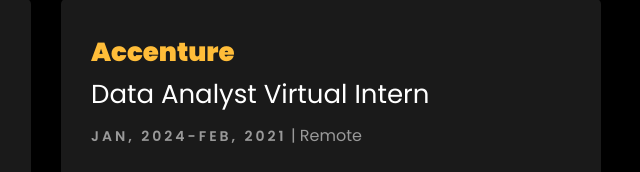
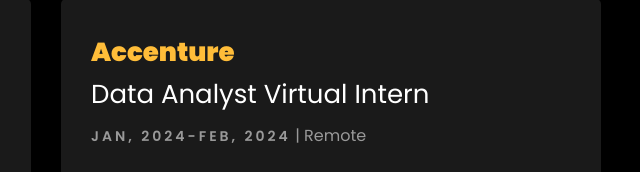
Before and after one commit to MPraveenKumar97/MPraveenKumar97.github.io, a plain HTML site: page index.html in a window 1280 px wide. Shown: the part 2117-2289 px from the top of the page, 594-1234 px from the left. Drawn offline with Linux system fonts and the light colour scheme; files whose address does not match are found by name.

Commit message:
Update index.html

```diff
--- a/index.html
+++ b/index.html
@@ -339,7 +339,7 @@
 					<div class="resume-wrap ftco-animate">
 						<span class="date">Accenture</span>
 						<h2>Data Analyst Virtual Intern</h2>
-						<span class="position">Jan, 2024-Feb, 2021</span>
+						<span class="position">Jan, 2024-Feb, 2024</span>
 						<span class="mt-4">| Remote</span>
 						<p class="mt-4">Accenture, a global powerhouse in consulting and professional services, with over 500K+ professionals worldwide, playing a pivotal role in shaping transformative business strategies across diverse industries.
 							<ul>
```
